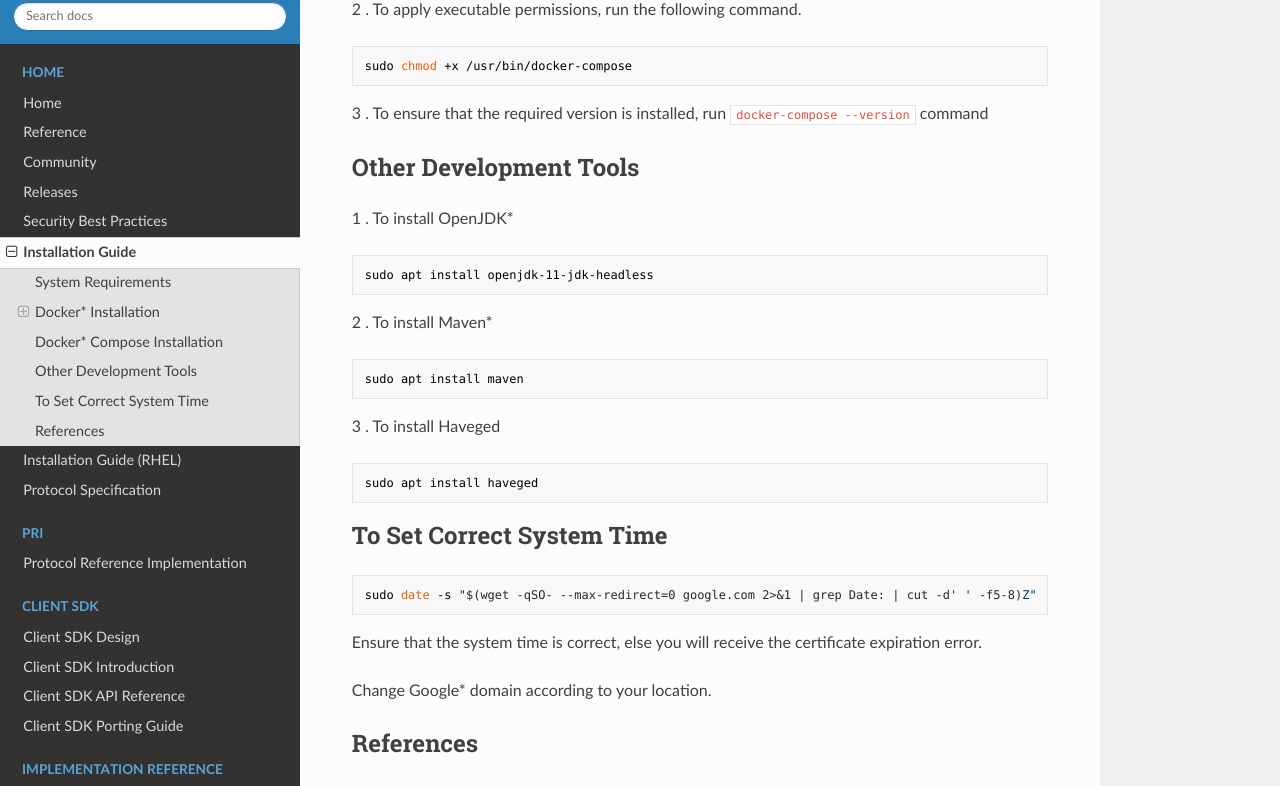
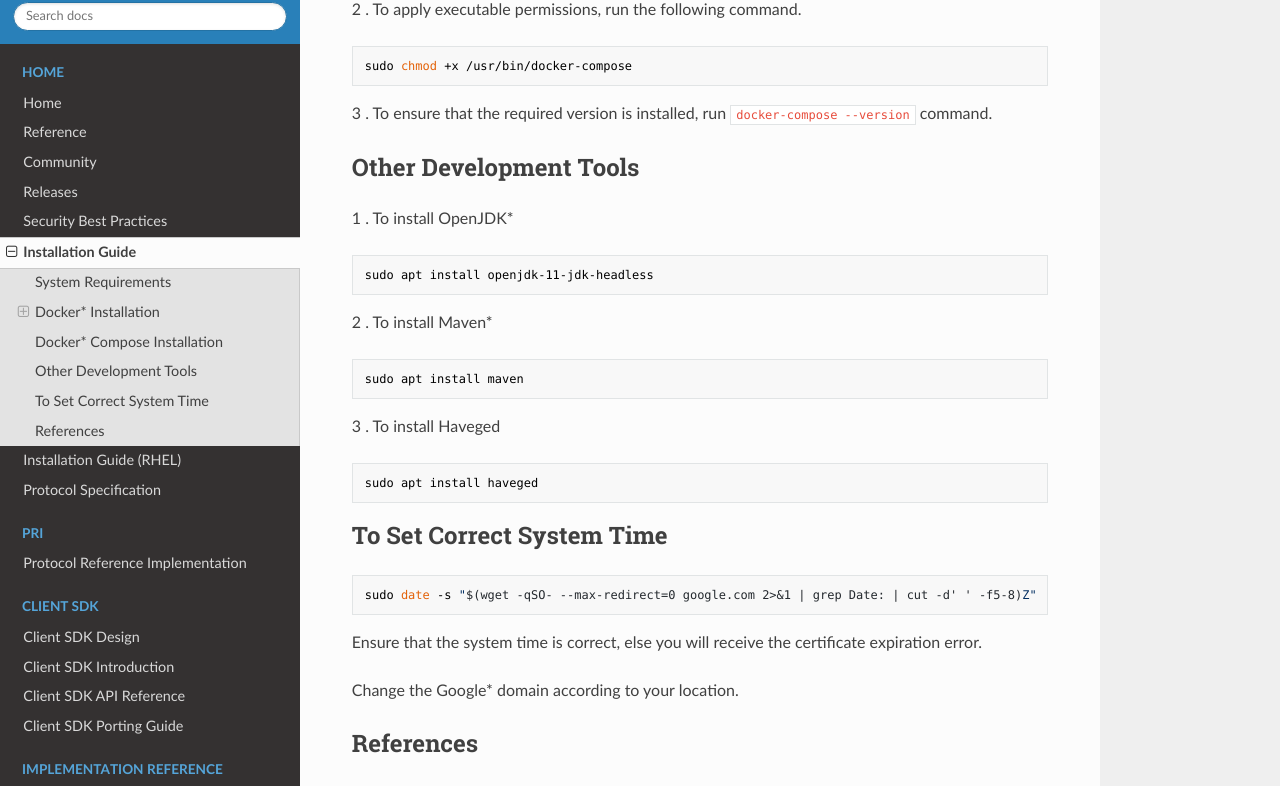
Before and after one commit to fido-device-onboard/docs-fidoiot, an MkDocs documentation site: the page built from docs/installation.md, in a window 1280 px wide and 1400 px high, scrolled down 1791 px. Shown: the part 236-1022 px from the top of the window. Built offline with MkDocs 1.6.1, drawn with Linux system fonts in a browser that asks for light colours; nearby versions of some CDN libraries.

Commit message:
1.1.0 Doc changes (#41)
1.1.0 Doc changes.

Signed-off-by: Davis Benny <davis.benny@intel.com>
Co-authored-by: bprashan <prashanth.natraj.b@intel.com>

````diff
--- a/docs/installation.md
+++ b/docs/installation.md
@@ -79,7 +79,7 @@ sudo curl -L https://github.com/docker/compose/releases/download/1.21.2/docker-c
 ```
 sudo chmod +x /usr/bin/docker-compose
 ```
-3 . To ensure that the required version is installed, run ` docker-compose --version` command
+3 . To ensure that the required version is installed, run ` docker-compose --version` command.
 
 ## Other Development Tools
 
@@ -105,7 +105,7 @@ sudo date -s "$(wget -qSO- --max-redirect=0 google.com 2>&1 | grep Date: | cut -
 
 Ensure that the system time is correct, else you will receive the certificate expiration error.
 
-Change Google* domain according to your location.
+Change the Google* domain according to your location.
 
 ## References
 
````
Also changed, not shown: docs/implementation-references/getting-started-guide.md (+9 -9 lines), docs/implementation-references/proxy-settings.md (+7 -7 lines).
